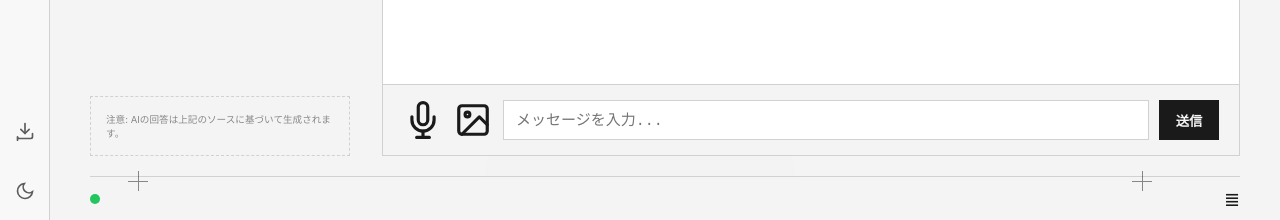
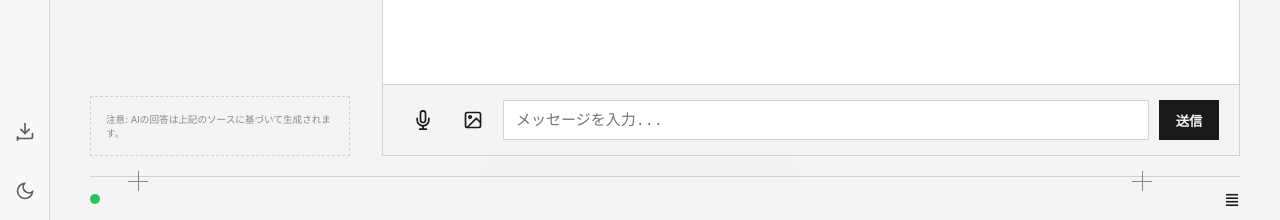
Before and after one commit to CoderK-star/Project_LLM-RAG, a website: page frontend/index.html in a window 1280 px wide. Shown: the part 529-749 px from the top of the page. Drawn offline with nearby package versions, Linux system fonts and the light colour scheme; no server answers.

Commit message:
サイズ調整

```diff
--- a/frontend/index.html
+++ b/frontend/index.html
@@ -162,11 +162,11 @@
 
           <div class="textarea-wrapper">
             <button id="voiceInputBtn" class="icon-btn" title="音声入力">
-              <svg width="100" height="100" viewBox="0 0 24 24" fill="none" stroke="currentColor" stroke-width="2" stroke-linecap="round" stroke-linejoin="round"><path d="M12 1a3 3 0 0 0-3 3v8a3 3 0 0 0 6 0V4a3 3 0 0 0-3-3z"></path><path d="M19 10v2a7 7 0 0 1-14 0v-2"></path><line x1="12" y1="19" x2="12" y2="23"></line><line x1="8" y1="23" x2="16" y2="23"></line></svg>
+              <svg width="20" height="20" viewBox="0 0 24 24" fill="none" stroke="currentColor" stroke-width="2" stroke-linecap="round" stroke-linejoin="round"><path d="M12 1a3 3 0 0 0-3 3v8a3 3 0 0 0 6 0V4a3 3 0 0 0-3-3z"></path><path d="M19 10v2a7 7 0 0 1-14 0v-2"></path><line x1="12" y1="19" x2="12" y2="23"></line><line x1="8" y1="23" x2="16" y2="23"></line></svg>
             </button>
 
             <button id="imageBtn" class="icon-btn" title="画像をアップロード">
-              <svg width="40" height="40" viewBox="0 0 24 24" fill="none" stroke="currentColor" stroke-width="2" stroke-linecap="round" stroke-linejoin="round"><rect x="3" y="3" width="18" height="18" rx="2" ry="2"></rect><circle cx="8.5" cy="8.5" r="1.5"></circle><polyline points="21 15 16 10 5 21"></polyline></svg>
+              <svg width="20" height="20" viewBox="0 0 24 24" fill="none" stroke="currentColor" stroke-width="2" stroke-linecap="round" stroke-linejoin="round"><rect x="3" y="3" width="18" height="18" rx="2" ry="2"></rect><circle cx="8.5" cy="8.5" r="1.5"></circle><polyline points="21 15 16 10 5 21"></polyline></svg>
             </button>
 
             <textarea placeholder="メッセージを入力..." id="userInput" rows="1" style="font-size: 15px;"></textarea>
```
